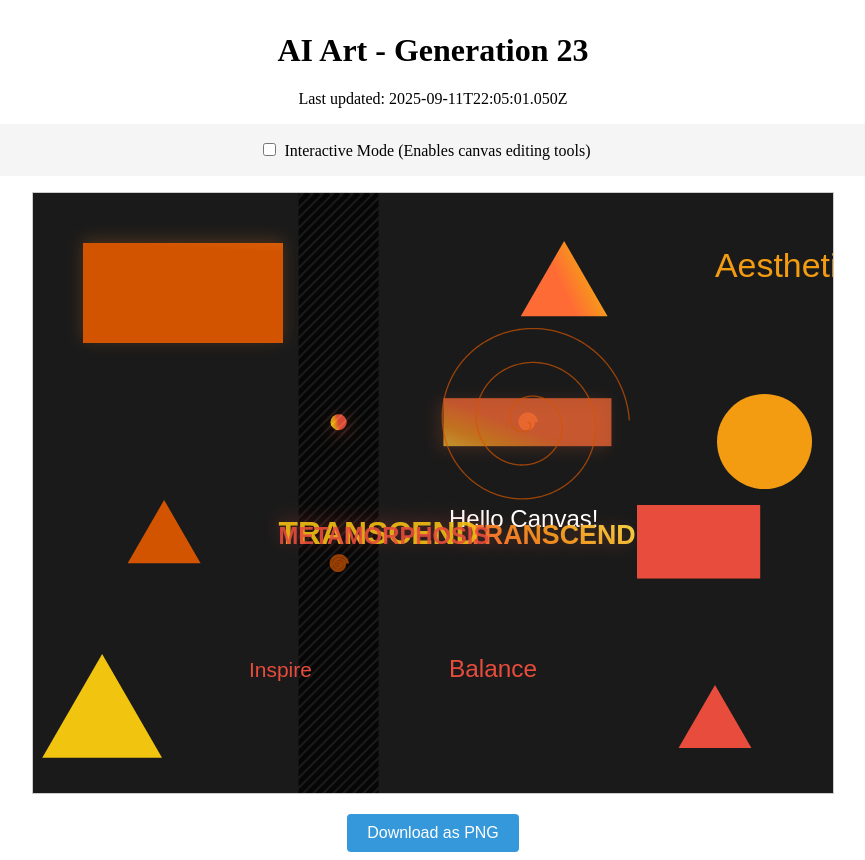
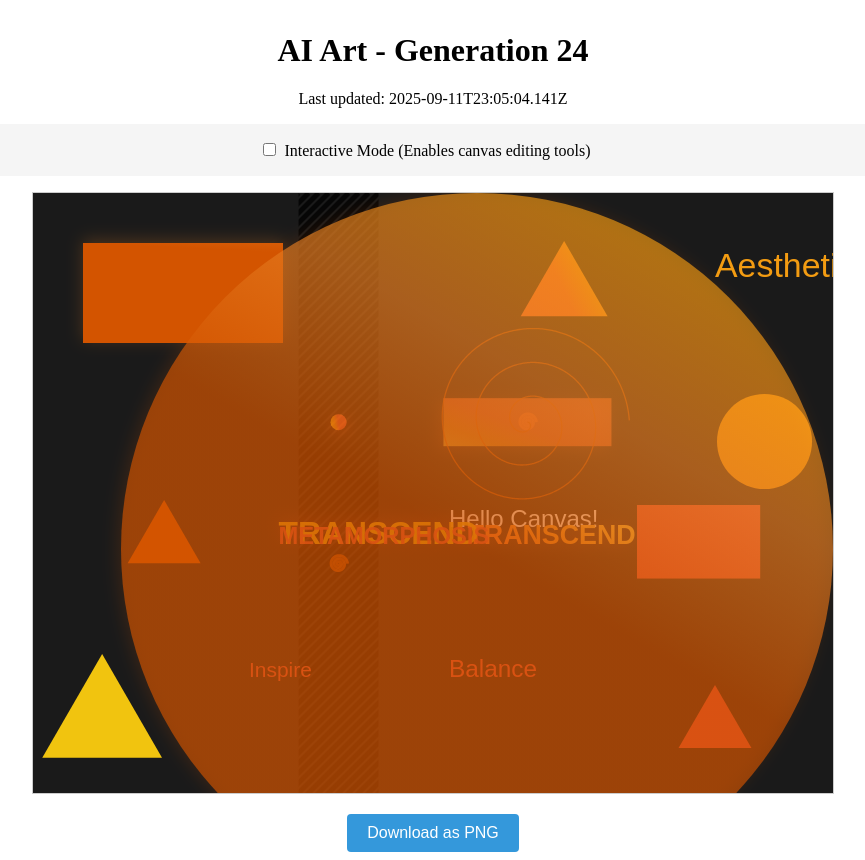
Before and after one commit to mcclowes/ai-art, a React (Vite) app: page / in a window 1280 px wide. Shown: the whole page, without its empty margins (207-1072 px from the left). Built offline with nearby package versions, Linux system fonts and the light colour scheme.

Commit message:
Improve artwork - Generation 24

```diff
--- a/src/artwork-state.ts
+++ b/src/artwork-state.ts
@@ -368,9 +368,35 @@ export const artworkState: ArtworkState = {
       "strokeWidth": 1.2790397171741095,
       "opacity": 0.7,
       "id": "spiral_1757624694474"
+    },
+    {
+      "type": "circle",
+      "x": 444,
+      "y": 356,
+      "radius": 356,
+      "fillStyle": "#d35400",
+      "gradient": {
+        "type": "linear",
+        "colors": [
+          "#d35400",
+          "#e67e22",
+          "#f39c12"
+        ],
+        "direction": 300.04081020215614,
+        "centerX": 0.32269436625146014,
+        "centerY": 0.4373480581194925
+      },
+      "shadow": {
+        "blur": 16.028785519387306,
+        "color": "#d3540040",
+        "offsetX": -3.978686397979989,
+        "offsetY": -0.6308105132938602
+      },
+      "opacity": 0.6493337829468551,
+      "id": "gradient_circle_1757631904141"
     }
   ],
-  "generation": 23,
-  "lastUpdated": "2025-09-11T22:05:01.050Z",
+  "generation": 24,
+  "lastUpdated": "2025-09-11T23:05:04.141Z",
   "cycleStarted": "2025-09-11T00:20:59.429Z"
 };
```
